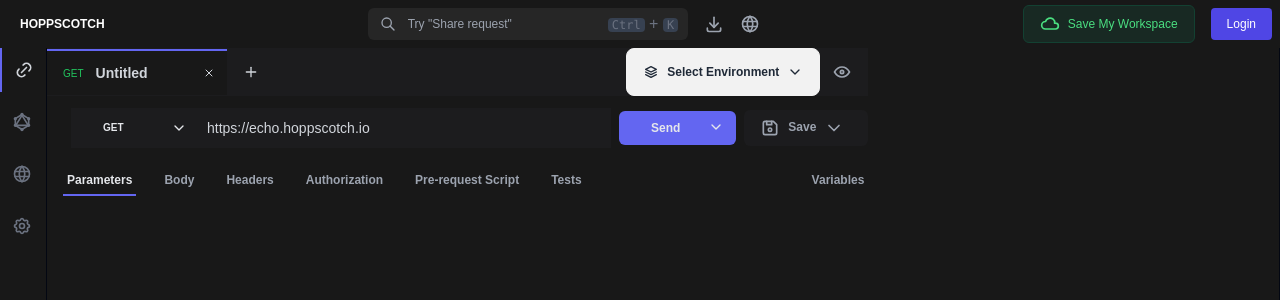
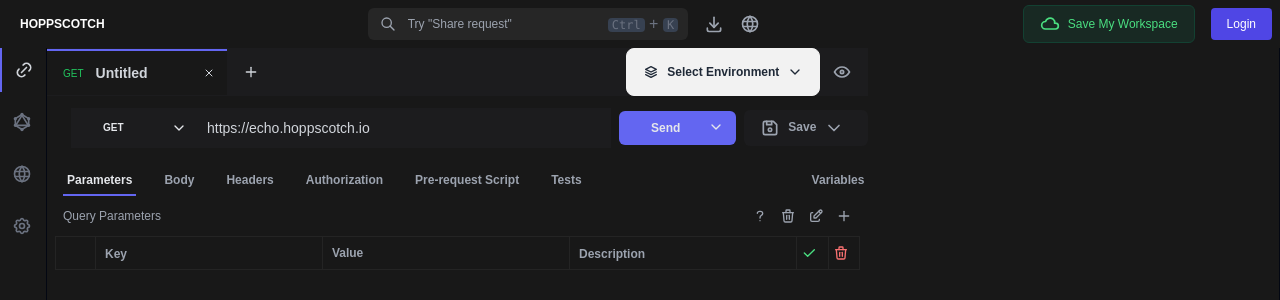
Before and after one commit to Millagoss/hoppscotch_clone, a Next.js app: page / in a window 1280 px wide. Shown: the top 300 px of the page. Built offline with nearby package versions, Linux system fonts and the light colour scheme.

Commit message:
feat: add Table component and update Body layout with new styles

```diff
--- a/app/components/Body.tsx
+++ b/app/components/Body.tsx
@@ -1,6 +1,7 @@
 import React from "react";
 import { BodyHeader } from "./BodyHeader";
 import { BodyNavbar } from "./BodyNavbar";
+import { Table } from "./Table";
 
 export const Body = () => {
   return (
@@ -10,6 +11,7 @@
       </div>
       <div className="w-4/6 ">
         <BodyNavbar />
+        <Table />
       </div>
     </div>
   );
--- /dev/null
+++ b/app/components/Table.tsx
@@ -0,0 +1,116 @@
+"use client";
+
+import {
+  IconTrash,
+  IconCheck,
+  IconQuestionMark,
+  IconEdit,
+  IconPlus,
+} from "@tabler/icons-react";
+import React, { useState } from "react";
+
+type KeyValueDescription = {
+  id: number;
+  key: string;
+  value: string;
+  description: string;
+}[];
+const newKey = { id: 1, key: "", value: "", description: "" };
+export const Table = () => {
+  const [data, setData] = useState<KeyValueDescription>([newKey]);
+
+  const handleChange = (
+    index: number,
+    field: "key" | "value" | "description",
+    value: string
+  ) => {
+    setData((prev) =>
+      prev.map((item, i) => (i === index ? { ...item, [field]: value } : item))
+    );
+  };
+
+  const handleAdd = () => {
+    setData((p) => [...p, { ...newKey, id: p.length + 1 }]);
+  };
+
+  const handleDelete = (id: number) => {
+    if (data.length < 2) return;
+    const newData = data.filter((d) => d.id !== id);
+    setData(newData);
+  };
+
+  return (
+    <>
+      <div className="px-4 flex justify-between mb-1">
+        <p className="text-xs text-text">Query Parameters</p>
+        <div className="flex text-text gap-3 items-center">
+          <IconQuestionMark title="Help" className="size-4 cursor-pointer" />
+          <IconTrash
+            onClick={() => setData([newKey])}
+            className="size-4 cursor-pointer"
+          />
+          <IconEdit className="size-4 cursor-pointer" />
+          <IconPlus onClick={handleAdd} className="size-4 cursor-pointer" />
+        </div>
+      </div>
+      <div className="p-2">
+        <div className="overflow-x-auto text-gray-100">
+          <table className="w-full border-collapse">
+            <tbody>
+              {data.map((item, index) => (
+                <tr key={index}>
+                  <td className="border-border border w-10"></td>
+                  <td className="border-border py-1 border">
+                    <input
+                      type="text"
+                      value={item.key}
+                      placeholder="Key"
+                      className="w-full px-2 text-xs border bg-transparent rounded-md focus:outline-none border-none font-semibold text-gray-300"
+                      onChange={(e) =>
+                        handleChange(index, "key", e.target.value)
+                      }
+                    />
+                  </td>
+                  <td className="border-border py-1 border">
+                    <div className="flex items-center gap-2">
+                      <input
+                        type="text"
+                        value={item.value}
+                        placeholder="Value"
+                        className="w-full px-2 text-xs border bg-transparent rounded-md focus:outline-none border-none font-semibold text-gray-300"
+                        onChange={(e) =>
+                          handleChange(index, "value", e.target.value)
+                        }
+                      />
+                      <div className="h-2 w-2 rounded-full" />
+                    </div>
+                  </td>
+                  <td className="border-border py-1 border">
+                    <input
+                      type="text"
+                      value={item.description}
+                      placeholder="Description"
+                      className="w-full px-2 text-xs border bg-transparent rounded-md focus:outline-none border-none font-semibold text-gray-300"
+                      onChange={(e) =>
+                        handleChange(index, "description", e.target.value)
+                      }
+                    />
+                  </td>
+                  <td className="p-1 border-border border">
+                    <IconCheck className="text-green-400 size-4 cursor-pointer" />
+                  </td>
+                  <td className="border-border p-1 border text-center">
+                    <IconTrash
+                      onClick={() => handleDelete(item.id)}
+                      className="text-red-400 size-4 cursor-pointer"
+                    />
+                  </td>
+                </tr>
+              ))}
+            </tbody>
+          </table>
+        </div>
+      </div>
+    </>
+  );
+};
--- a/app/globals.css
+++ b/app/globals.css
@@ -6,6 +6,8 @@
   --background: #181818;
   --foreground: #1c1c1e;
   --bg-hover: #2a2a2d;
+  --text: #9ca3af;
+  --border: #242424;
 }
 
 body {
--- a/tailwind.config.ts
+++ b/tailwind.config.ts
@@ -12,6 +12,8 @@
         background: "var(--background)",
         foreground: "var(--foreground)",
         hover: "var(--bg-hover)",
+        border: "var(--border)",
+        text: "var(--text)",
       },
     },
   },
```
